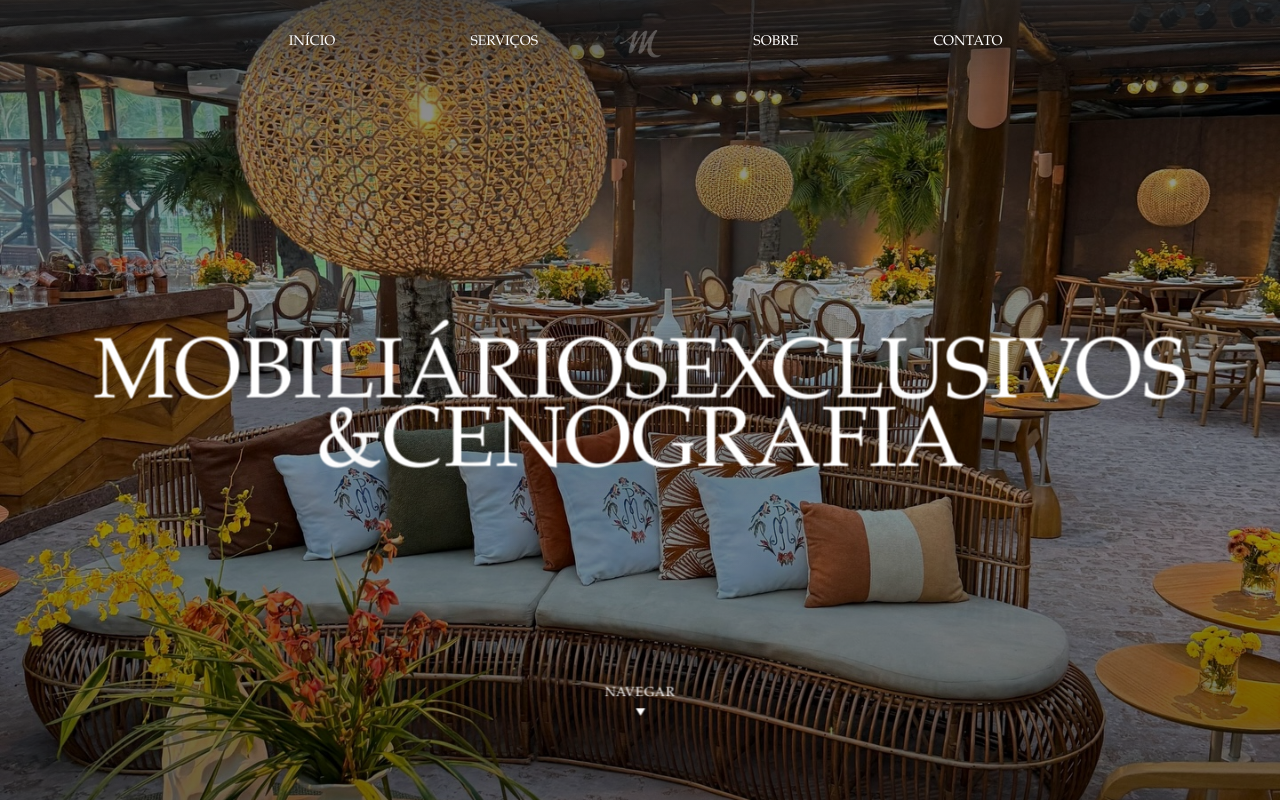
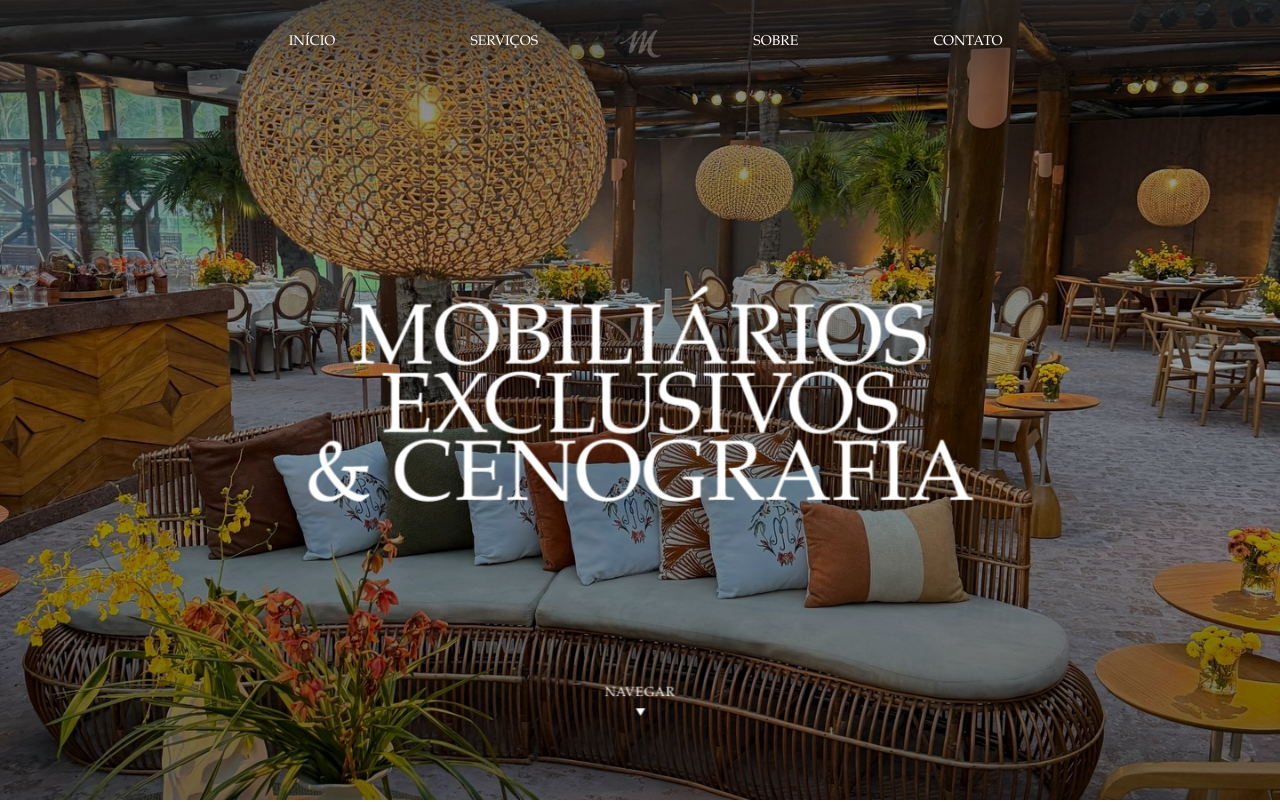
Before and after one commit to RyltarLabs/mobile-events-website, a Next.js app: page / in a window 1280 px wide. Shown: the top 802 px of the page. Built offline with nearby package versions, Linux system fonts and the light colour scheme.

Commit message:
Atualiza estrutura da home

```diff
--- a/app/page.tsx
+++ b/app/page.tsx
@@ -4,6 +4,7 @@ import { catalogItems, buildWhatsAppLink } from "@/lib/catalog";
 import { MobileHeader } from "@/components/site/mobile-header";
 import { ScrollReveal } from "@/components/site/scroll-reveal";
 import { SiteFooter } from "@/components/site/site-footer";
+import { TestimonialsCarousel } from "@/components/site/testimonials-carousel";
 
 const gallery = [
   { src: "/mobile-assets/20.jpg", alt: "Mesas e cadeiras em ambiente verde para evento", className: "tile tile-a" },
@@ -40,12 +41,22 @@ export default function Home() {
           unoptimized
         />
         <div className="hero-copy reveal is-visible">
-          <h1 id="hero-title">
-            <span className="hero-title-combined">
-              <span>Mobiliários</span>
-              <span>exclusivos &</span>
+          <h1 id="hero-title" aria-label="Mobiliários exclusivos & cenografia">
+            <span className="hero-title-set hero-title-set-desktop" aria-hidden="true">
+              <span className="hero-title-line">Mobiliários exclusivos</span>
+              <span className="hero-title-line">& cenografia</span>
             </span>
-            <span>cenografia</span>
+            <span className="hero-title-set hero-title-set-mid" aria-hidden="true">
+              <span className="hero-title-line">Mobiliários</span>
+              <span className="hero-title-line">exclusivos &</span>
+              <span className="hero-title-line">cenografia</span>
+            </span>
+            <span className="hero-title-set hero-title-set-mobile" aria-hidden="true">
+              <span className="hero-title-line">Mobiliários</span>
+              <span className="hero-title-line">exclusivos</span>
+              <span className="hero-title-line hero-title-amp">&</span>
+              <span className="hero-title-line">cenografia</span>
+            </span>
           </h1>
           <a className="micro-link light" href="#sobre">
             Navegar
@@ -112,22 +123,7 @@ export default function Home() {
         </div>
       </section>
 
-      <section className="testimonial-section reveal" aria-labelledby="clients-title">
-        <button className="slider-arrow" aria-label="Depoimento anterior" type="button">
-          ←
-        </button>
-        <div>
-          <h2 id="clients-title">O que nossos clientes dizem</h2>
-          <blockquote>
-            A Mobile organizou a estrutura e o mobiliário do nosso casamento com cuidado, agilidade e um olhar muito
-            refinado. Cada peça ajudou a valorizar a experiência dos convidados.
-          </blockquote>
-          <p className="quote-author">Cliente de casamento - Salvador, Bahia</p>
-        </div>
-        <button className="slider-arrow" aria-label="Próximo depoimento" type="button">
-          →
-        </button>
-      </section>
+      <TestimonialsCarousel />
 
       <section id="catalogo" className="services-section reveal" aria-labelledby="catalog-title">
         <h2 id="catalog-title">Locar / Criar / Realizar</h2>
@@ -185,6 +181,9 @@ export default function Home() {
           <a className="small-button muted" href="https://www.instagram.com/mobileeventos/" target="_blank" rel="noreferrer">
             Ver novidades
           </a>
+          <a className="instagram-link" href="https://www.instagram.com/mobileeventos/" target="_blank" rel="noreferrer">
+            & visite nosso instagram
+          </a>
         </div>
         <div className="instagram-collage" aria-label="Bastidores e referências de eventos">
           <Image className="insta-a" src="/mobile-assets/20.jpg" alt="Mesa com cadeiras em ambiente verde" width={1440} height={1920} unoptimized />
@@ -194,9 +193,6 @@ export default function Home() {
           <Image className="insta-b" src="/mobile-assets/25.jpg" alt="Cenografia floral amarela" width={1440} height={1920} unoptimized />
           <Image className="insta-c" src="/mobile-assets/24.jpg" alt="Lounge com mobiliário natural" width={1440} height={1920} unoptimized />
           <Image className="insta-d" src="/mobile-assets/8.jpg" alt="Detalhe de arranjos e iluminação" width={3024} height={3780} unoptimized />
-          <a className="instagram-link" href="https://www.instagram.com/mobileeventos/" target="_blank" rel="noreferrer">
-            & visite nosso instagram
-          </a>
         </div>
       </section>
 
```
